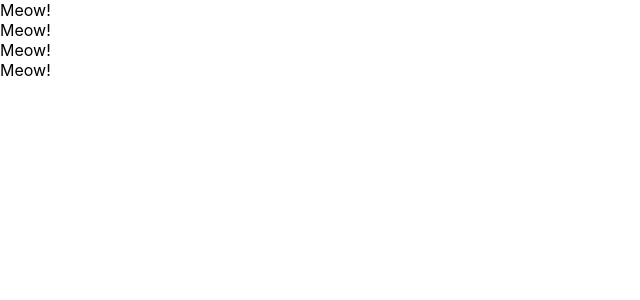
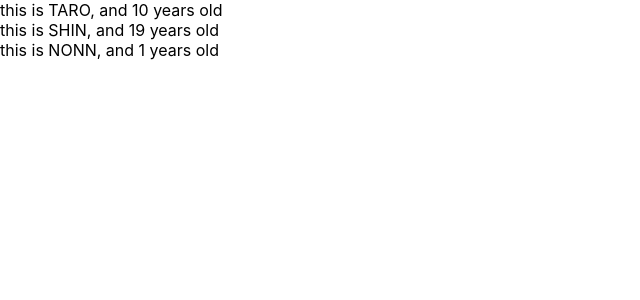
Before and after one commit to shinnshi/react-redux-crud, a React (Create React App) app: page / in a window 1280 px wide. Shown: the top 300 px of the page, without its empty margins (0-640 px from the left). Built offline with nearby package versions, Linux system fonts and the light colour scheme.

Commit message:
props of component

```diff
--- a/src/App.js
+++ b/src/App.js
@@ -1,29 +1,37 @@
 import React from 'react';
 
-// class App extends Component{
-//   render (){
-//    return (
-//    <React.Fragment>
-//      <label htmlFor="bar">bar</label>
-//    <input type="text" onClick={() =>
-//      {console.log("i am clicked.")
-//     }} />
-//     </React.Fragment>
-//    )
-//   }
-// }
+
 const App = ()=> {
+  const profiles = [
+    {
+      name: "TARO",
+      age: 10
+    },
+    {
+      name: "SHIN",
+      age: 19
+    },
+    {
+      name: "NONN"
+
+    }
+  ]
   return (
     <div>
-    <Cat />
-    <Cat />
-    <Cat />
-    <Cat />
+      {
+        profiles.map((profiles, index) => {
+          return <User key= {index} name={profiles.name} age={profiles.age}></User>
+        })
+      }
+
     </div>
   )
 }
-const Cat = ()=> {
-  return <div>Meow!</div>
+const User = (props)=> {
+return <div>this is {props.name}, and {props.age} years old</div>
 }
 
+User.defaultProps = {
+  age:  1
+}
 export default App;
```
